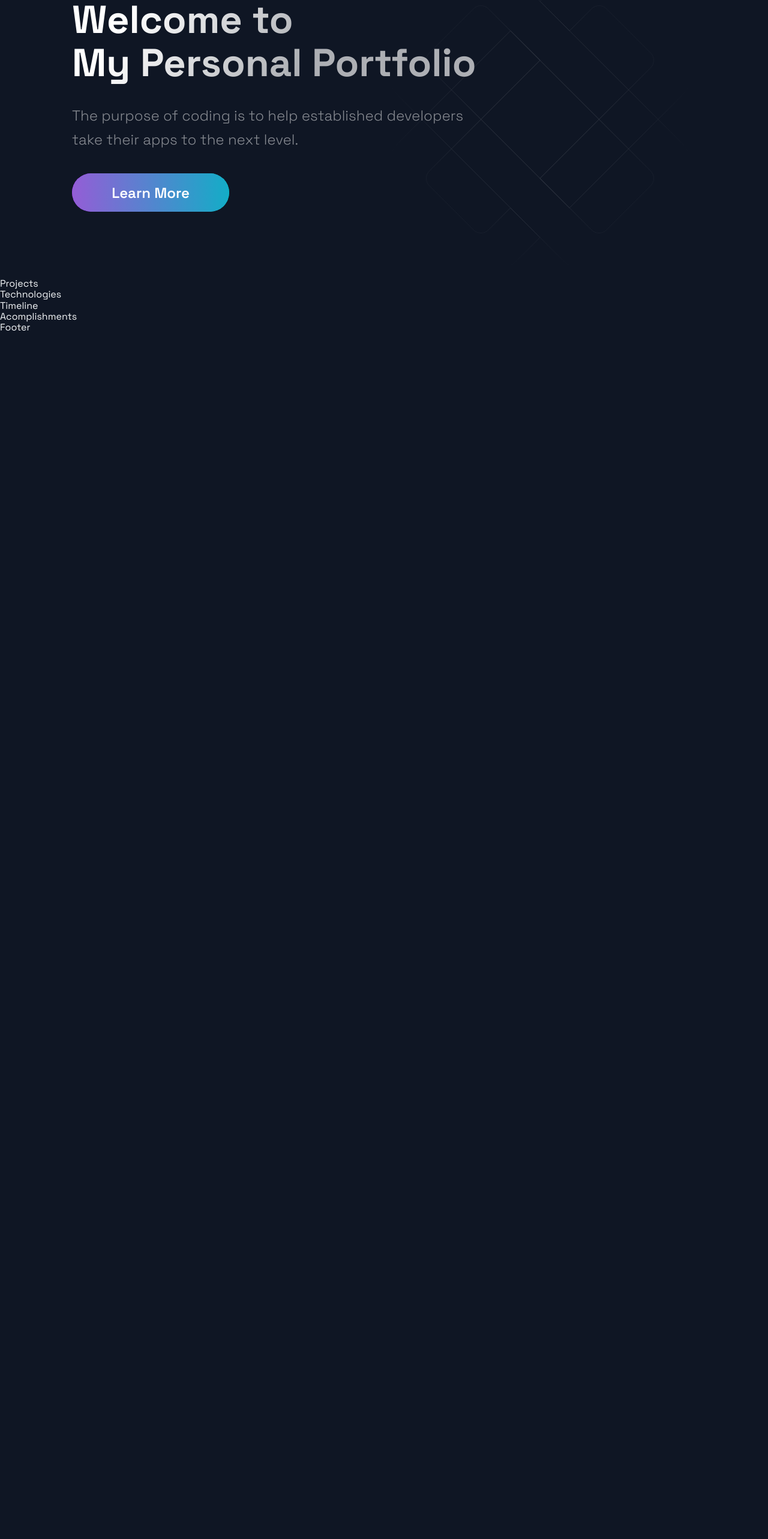
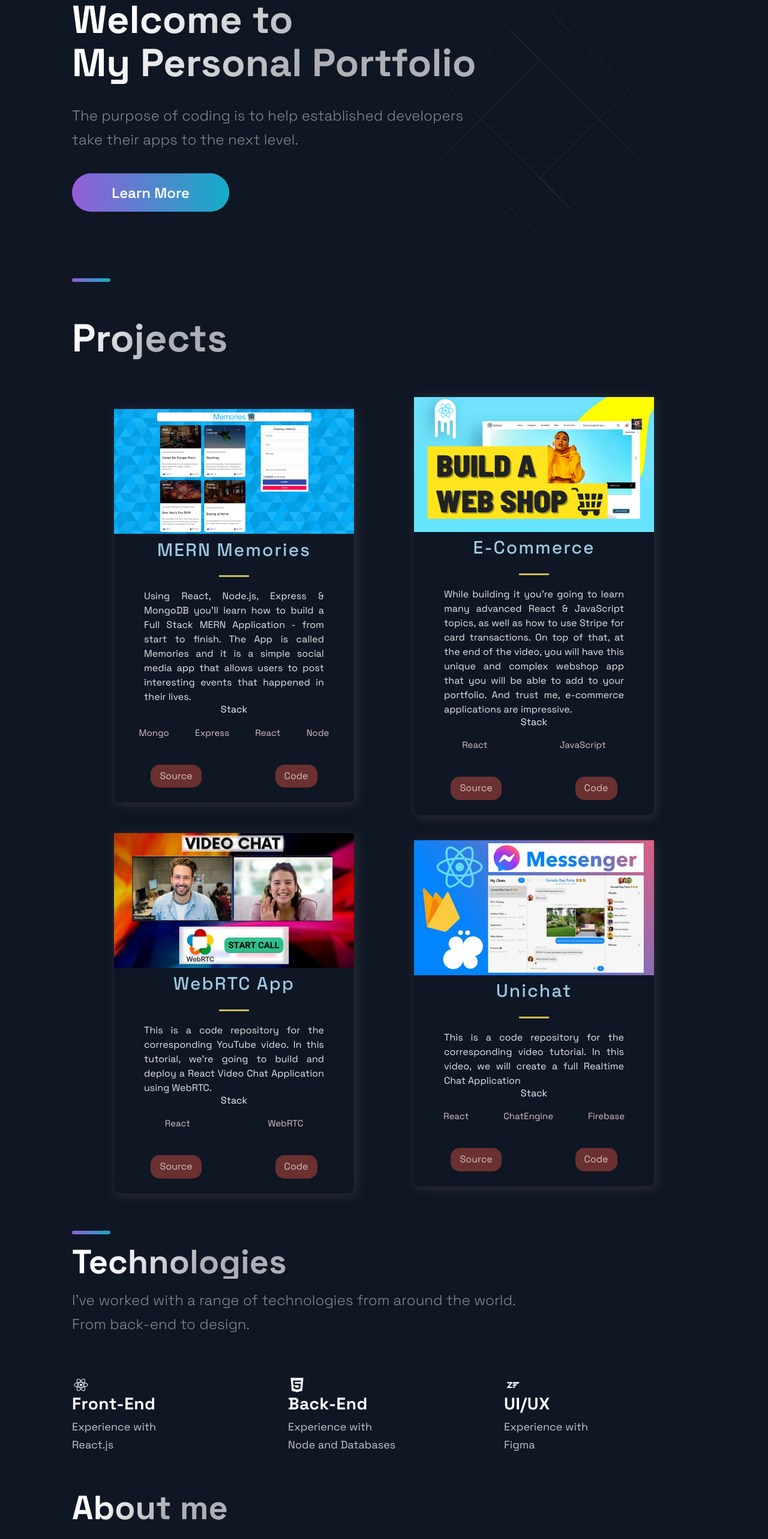
Before and after one commit to Michelobe/masteryPortfolio, a Next.js app: page / in a window 1280 px wide. Shown: the part 173-2739 px from the top of the page at 60% size. Before the commit the page ends 800 px from the top, so only its background shows below. Built offline with nearby package versions, Linux system fonts and the light colour scheme.

Commit message:
All projects sections have been complete.  Data form the old portfolio will need to be imported to new portfolio before pushing changes to live portfolio site on hobohost.  Committing all changes and pushing to github so site can be tested live on Netlify.  -Michael De La Riva

```diff
--- a/src/components/Footer/Footer.js
+++ b/src/components/Footer/Footer.js
@@ -5,11 +5,36 @@ import { SocialIcons } from '../Header/HeaderStyles';
 import { CompanyContainer, FooterWrapper, LinkColumn, LinkItem, LinkList, LinkTitle, Slogan, SocialContainer, SocialIconsContainer } from './FooterStyles';
 
 const Footer = () => {
-  return (
-    <div>
-      Footer
-    </div>
-  );
+    return (
+        <FooterWrapper>
+            <LinkList>
+                <LinkColumn>
+                    <linkTitle>Call</linkTitle>
+                    <LinkItem href="tel:111-111-1111">111-111-1111</LinkItem>
+                </LinkColumn>
+                <LinkColumn>
+                    <linkTitle>Email</linkTitle>
+                    <LinkItem href="mailto:michelobe@gmail.com">michelobe@gmail.com</LinkItem>
+                </LinkColumn>
+            </LinkList>
+            <SocialIconsContainer>
+                <CompanyContainer>
+                    <Slogan>Innovating one project at a time</Slogan>
+                </CompanyContainer>
+                <SocialContainer>
+                    <SocialIcons href="https://github.com">
+                        <AiFillGithub size="3rem" />
+                    </SocialIcons>
+                    <SocialIcons href="https://linkedin.com">
+                        <AiFillLinkedin size="3rem" />
+                    </SocialIcons>
+                    <SocialIcons href="https://instagram.com">
+                        <AiFillInstagram size="3rem" />
+                    </SocialIcons>
+                </SocialContainer>
+            </SocialIconsContainer>
+        </FooterWrapper>
+    );
 };
 
 export default Footer;
--- a/src/components/Projects/Projects.js
+++ b/src/components/Projects/Projects.js
@@ -5,9 +5,34 @@ import { Section, SectionDivider, SectionTitle } from '../../styles/GlobalCompon
 import { projects } from '../../constants/constants';
 
 const Projects = () => (
-  <div>
-    Projects
-  </div>
+    <Section nopadding id="projects">
+        <SectionDivider />
+        <SectionTitle main>Projects</SectionTitle>
+        <GridContainer>
+            {projects.map(({ id, image, title, description, tags, source, visit}) => (
+                <BlogCard key={id}>
+                    <Img src={image} />
+                    <TitleContent>
+                        <HeaderThree title>{title}</HeaderThree>
+                        <Hr />
+                    </TitleContent>
+                    <CardInfo>{description}</CardInfo>
+                    <div>
+                        <TitleContent>Stack</TitleContent>
+                        <TagList>
+                            {tags.map((tag, i) => (
+                                <Tag key={i}>{tag}</Tag>
+                            ))}
+                        </TagList>
+                    </div>
+                    <UtilityList>
+                        <ExternalLinks href={source}>Source</ExternalLinks>
+                        <ExternalLinks href={visit}>Code</ExternalLinks>
+                    </UtilityList>
+                </BlogCard>
+            ))}
+        </GridContainer>
+    </Section>
 );
 
 export default Projects;
--- a/src/components/Technologies/Technologies.js
+++ b/src/components/Technologies/Technologies.js
@@ -1,12 +1,49 @@
 import React from 'react';
-import { DiFirebase, DiReact, DiZend } from 'react-icons/di';
+import { DiHtml5, DiReact, DiZend } from 'react-icons/di';
 import { Section, SectionDivider, SectionText, SectionTitle } from '../../styles/GlobalComponents';
 import { List, ListContainer, ListItem, ListParagraph, ListTitle } from './TechnologiesStyles';
 
 const Technologies = () =>  (
-  <div>
-    Technologies
-  </div>
+    <Section id="tech">
+        <SectionDivider />
+        <br />
+        <SectionTitle>Technologies</SectionTitle>
+        <SectionText>
+            I've worked with a range of technologies from around the world.  From back-end to design.
+        </SectionText>
+        <List>
+            <ListItem>
+                <DiReact size="3rem" />
+                <ListContainer>
+                    <ListTitle>Front-End</ListTitle>
+                    <ListParagraph>
+                        Experience with <br />
+                        React.js
+                    </ListParagraph>
+                </ListContainer>
+            </ListItem>
+            <ListItem>
+                <DiHtml5 size="3rem" />
+                <ListContainer>
+                    <ListTitle>Back-End</ListTitle>
+                    <ListParagraph>
+                        Experience with <br />
+                        Node and Databases
+                    </ListParagraph>
+                </ListContainer>
+            </ListItem>
+            <ListItem>
+                <DiZend size="3rem" />
+                <ListContainer>
+                    <ListTitle>UI/UX</ListTitle>
+                    <ListParagraph>
+                        Experience with <br />
+                        Figma
+                    </ListParagraph>
+                </ListContainer>
+            </ListItem>
+        </List>
+    </Section>
 );
 
 export default Technologies;
--- a/src/components/TimeLine/TimeLine.js
+++ b/src/components/TimeLine/TimeLine.js
@@ -43,9 +43,12 @@ const Timeline = () => {
   // }, []);
 
   return (
-    <div>
-      Timeline
-    </div>
+    <Section id="about">
+        <SectionTitle>About me</SectionTitle>
+        <SectionText>
+            The purpose of JAVASCRIPT mastery blah blah blah.
+        </SectionText>
+    </Section>
   );
 };
 
```
